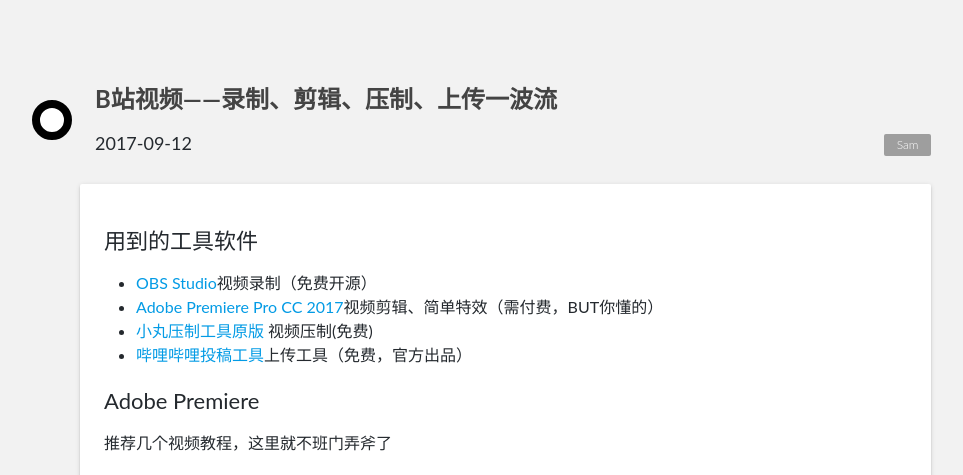
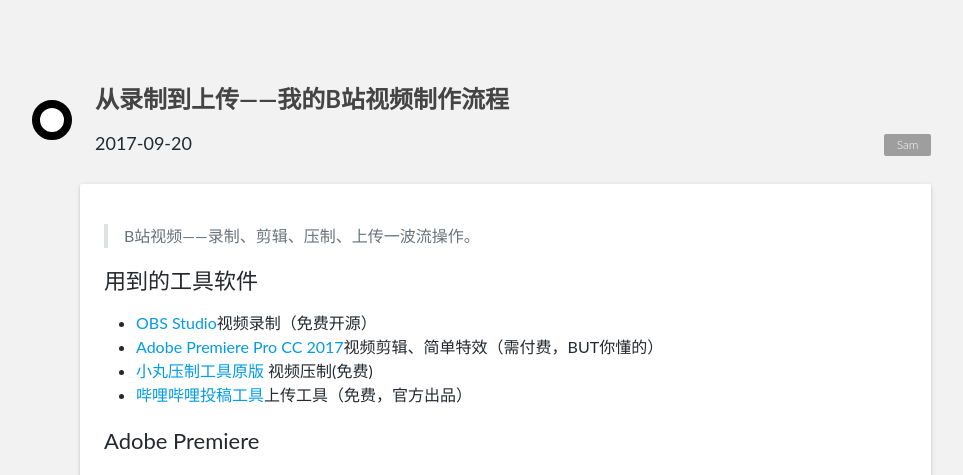
Before and after one commit to unicorn25/unicorn25.github.io, a Jekyll site: the page built from coming_soon_posts/bilibili-video-workflow.md, in a window 1280 px wide. Shown: the top 475 px of the page, without its empty margins (157-1120 px from the left). Built offline with Jekyll 4.4.1, drawn with Linux system fonts in a browser that asks for light colours; grey boxes are pictures that could not be loaded.

Commit message:
add：加入待发表文章文件夹 /coming_soon_posts/

```diff
--- a/post_drafts/bilibili-video-workflow.md
+++ b/coming_soon_posts/bilibili-video-workflow.md
@@ -1,9 +1,11 @@
 ---
 layout: post
-title: B站视频——录制、剪辑、压制、上传一波流
-date: 2017-09-12
+title: 从录制到上传——我的B站视频制作流程
+date: 2017-09-20
 author: Sam
 ---
+
+>B站视频——录制、剪辑、压制、上传一波流操作。
 
 ### 用到的工具软件
 * [OBS Studio](https://obsproject.com/download)视频录制（免费开源）
```
Also changed, not shown: images/sam/bili/pr-output-cfg.png (added).
